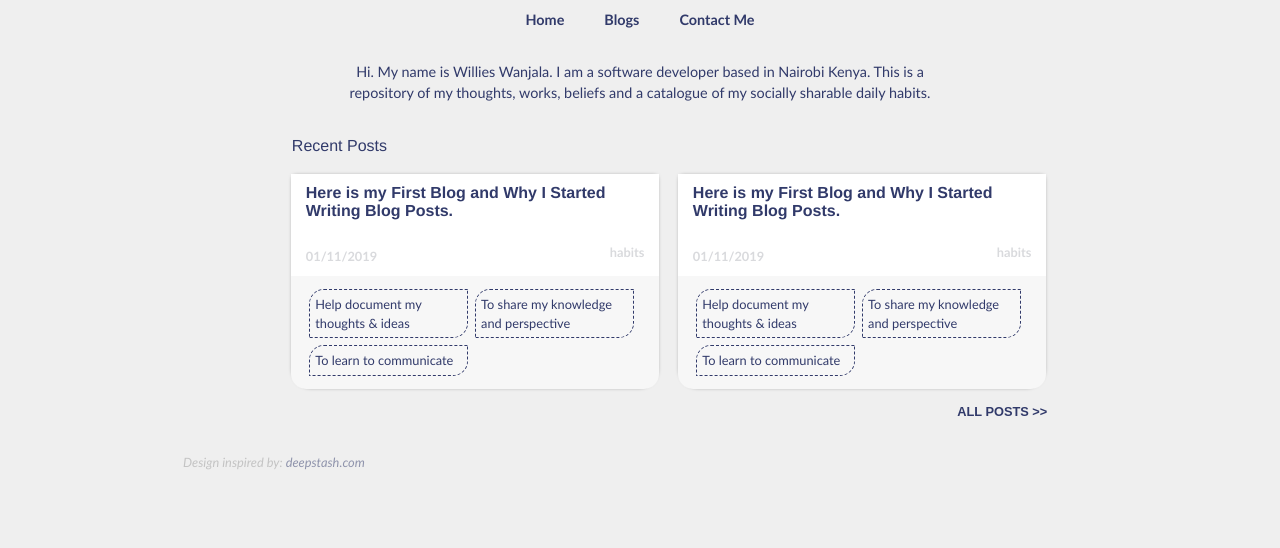
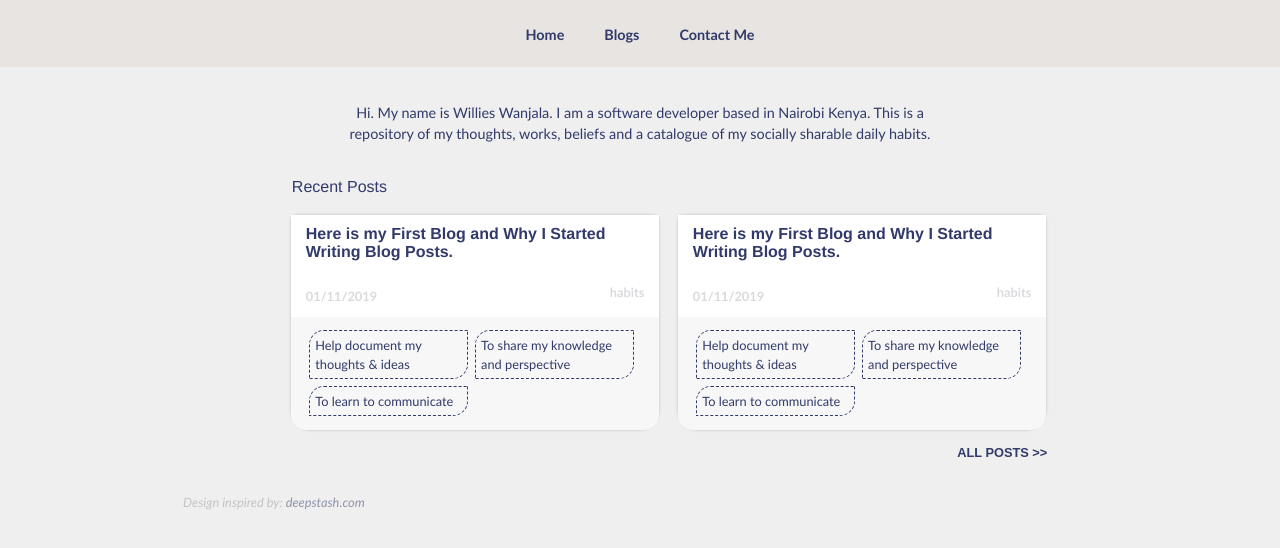
Before and after one commit to willeswa/willies.com, a Gatsby site: page / in a window 1280 px wide. Built offline with nearby package versions, Linux system fonts and the light colour scheme; Gatsby itself is replaced by a stand-in of ours.

Commit message:
fix display on mobile

```diff
--- a/src/components/Layout.js
+++ b/src/components/Layout.js
@@ -17,7 +17,7 @@ const SpecialLink = props => (
 
 
 export default ({children}) => (
-    <div className={layout.container}>
+    <div>
         <header>
             <ul className={layout.navbar}>
                 <ListLink to='/'>Home</ListLink>
@@ -25,10 +25,10 @@ export default ({children}) => (
                 <SpecialLink email='mailto:gwiliez@gmail.com?'>Contact Me</SpecialLink>
             </ul>
         </header>
-        <main>
+        <main  className={layout.container}>
             {children}
         </main>
-        <footer>
+        <footer  className={layout.container}>
             <p>Design inspired by: <a href="https://deepstash.com/">deepstash.com</a></p>
         </footer>
     </div>
--- a/src/components/layout.module.css
+++ b/src/components/layout.module.css
@@ -12,6 +12,9 @@
 
 header {
   width: 100%;
+  background-color: #E7E4E1;
+  padding: 15px 0 0px 0;
+  margin-bottom: 2%;
 }
 
 .navbar {
@@ -118,7 +121,7 @@ footer p {
   }
 
   .button {
-      margin-left: 62%;
+      margin-left: 68%;
       margin-top: 5%;
   }
 
```
